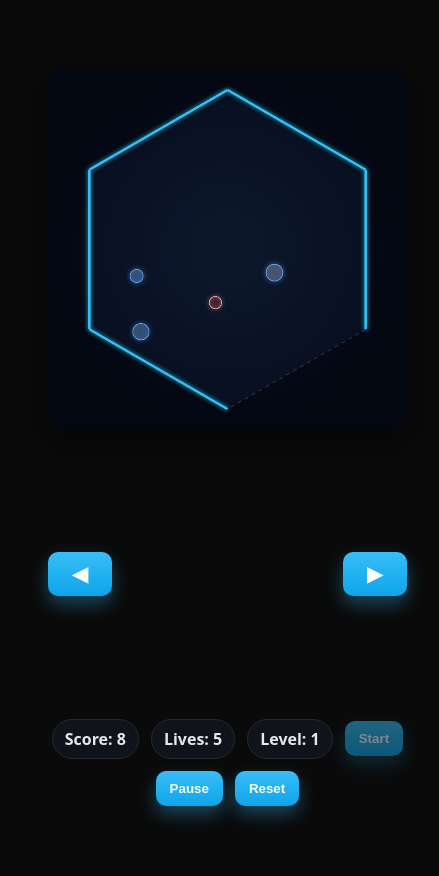
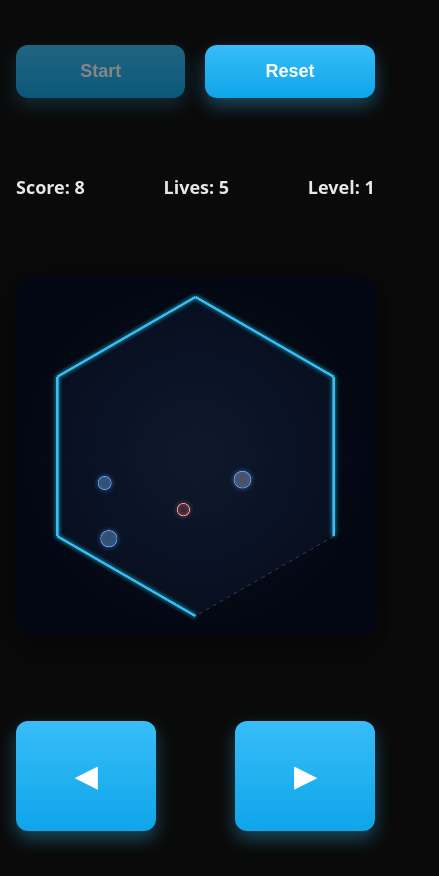
Before and after one commit to Tybelt/HexBounce, a plain HTML site: page index.html in a window 390 px wide. Both pictures are taken after a click on the button "Start". Shown: the whole page, 439 px wide, since content can reach past the window. Drawn offline with Linux system fonts and the light colour scheme.

Commit message:
index.html

```diff
--- a/index.html
+++ b/index.html
@@ -40,32 +40,40 @@ const CFG = {
   html, body { height: 100%; margin: 0; background:#0a0a0a; color:var(--ui); font-family: system-ui, -apple-system, Segoe UI, Roboto, Helvetica, Arial, sans-serif; }
   .wrap { min-height:100%; display:grid; place-items:center; gap:14px; padding:16px; }
   canvas { width:min(92vmin,860px); height:min(92vmin,860px); background: radial-gradient(1200px at 50% 55%, #0f172a 0%, #0b0b0f 55%, #060608 100%); border-radius:14px; box-shadow:0 10px 40px rgba(0,0,0,.6), inset 0 0 60px rgba(0,0,0,.4); }
-  .hud { display:flex; gap:12px; flex-wrap:wrap; align-items:center; justify-content:center; }
-  .pill { padding:8px 12px; border-radius:999px; background:#11131a; border:1px solid #1f2937; font-weight:600; }
-  .btn { cursor:pointer; border:none; background:linear-gradient(180deg,#38bdf8,#0ea5e9); color:#fff; font-weight:700; padding:10px 14px; border-radius:10px; box-shadow:0 8px 18px rgba(56,189,248,.35); }
-  .btn:disabled { opacity:.5; cursor:not-allowed; }
-  .controls { display:flex; justify-content:space-between; width:min(92vmin,860px); padding:0 32px; gap:12px; }
-  .arrow { min-width:64px; font-size:20px; user-select:none; -webkit-user-select:none; }
-  .arrow.active { transform:translateY(1px) scale(0.98); }
+  .frame{ width:min(92vmin,860px); }
+  .topbar{ display:grid; grid-template-columns:1fr 1fr; gap:20px; align-items:center; justify-items:stretch; }
+  .stats{ display:flex; justify-content:space-between; align-items:center; gap:12px; margin-top:6px; margin-bottom:6px; }
+  .pill{ padding:0; border-radius:12px; background:transparent; border:0; font-weight:600; font-size:clamp(18px,3.6vw,26px); }
+  .btn{ cursor:pointer; border:none; background:linear-gradient(180deg,#38bdf8,#0ea5e9); color:#fff; font-weight:700; padding:10px 14px; border-radius:12px; box-shadow:0 8px 18px rgba(56,189,248,.35); }
+  .btn.top{ padding:16px 0; font-size:clamp(18px,3.8vw,24px); }
+  .btn:disabled{ opacity:.5; cursor:not-allowed; }
+  .controls{ display:flex; justify-content:space-between; align-items:center; gap:12px; width:min(92vmin,860px); margin-top:14px; }
+  .arrow{ min-width:140px; min-height:110px; font-size:28px; user-select:none; -webkit-user-select:none; }
+  .arrow.active{ transform:translateY(1px) scale(0.98); }
 </style>
 </head>
 <body>
 <div class="wrap">
+  <div class="topbar frame">
+    <button class="btn top" id="startBtn">Start</button>
+    <button class="btn top" id="resetBtn">Reset</button>
+  </div>
+
+  <div class="stats frame">
+    <span class="pill" id="score">Score: 0</span>
+    <span class="pill" id="lives">Lives: 5</span>
+    <span class="pill" id="level">Level: 1</span>
+  </div>
+
   <canvas id="game" width="900" height="900"></canvas>
 
-  <div class="controls">
+  <div class="controls frame">
     <button class="btn arrow" id="leftBtn" aria-label="Rotate Left">◀</button>
     <button class="btn arrow" id="rightBtn" aria-label="Rotate Right">▶</button>
   </div>
 
-  <div class="hud">
-    <span class="pill" id="score">Score: 0</span>
-    <span class="pill" id="lives">Lives: 5</span>
-    <span class="pill" id="level">Level: 1</span>
-    <button class="btn" id="startBtn">Start</button>
-    <button class="btn" id="pauseBtn" disabled>Pause</button>
-    <button class="btn" id="resetBtn">Reset</button>
-  </div>
+  <!-- Keep Pause for gameplay but not in the topbar layout -->
+  <button class="btn" id="pauseBtn" style="display:none">Pause</button>
 </div>
 
 <script>
@@ -88,6 +96,28 @@ const pauseBtn = document.getElementById('pauseBtn');
 const resetBtn = document.getElementById('resetBtn');
 const leftBtn = document.getElementById('leftBtn');
 const rightBtn = document.getElementById('rightBtn');
+
+// ======= AUDIO =======
+let audioCtx = null;
+function ensureAudio(){
+  if (!audioCtx){ const AC = window.AudioContext || window.webkitAudioContext; if (AC) audioCtx = new AC(); }
+  if (audioCtx && audioCtx.state === 'suspended') audioCtx.resume();
+}
+function beep(freq=600, dur=0.08, type='sine', vol=0.06){
+  if (!audioCtx) return;
+  const now = audioCtx.currentTime;
+  const osc = audioCtx.createOscillator();
+  const gain = audioCtx.createGain();
+  osc.type = type; osc.frequency.setValueAtTime(freq, now);
+  gain.gain.setValueAtTime(0, now);
+  gain.gain.linearRampToValueAtTime(vol, now + 0.005);
+  gain.gain.exponentialRampToValueAtTime(0.0001, now + dur);
+  osc.connect(gain).connect(audioCtx.destination);
+  osc.start(now);
+  osc.stop(now + dur + 0.02);
+}
+function playBounce(){ beep(520, 0.06, 'square', 0.05); }
+function playDing(){ beep(880, 0.12, 'sine', 0.06); setTimeout(()=>beep(1320, 0.10, 'sine', 0.05), 60); }
 
 // ======= INPUT =======
 const keys = new Set();
@@ -112,6 +142,7 @@ bindArrow(rightBtn,'ArrowRight');
 
 startBtn.onclick=()=>{
   if (!state.running){
+    ensureAudio();
     state.running=true; startBtn.disabled=true; pauseBtn.disabled=false; state.lastFrame=performance.now();
     resetRound();
     loop(state.lastFrame);
@@ -191,7 +222,7 @@ function handleHexCollisions(){
         const overlap=b.r-dist+0.01; b.x+=nx*overlap; b.y+=ny*overlap;
         // reflect
         const vdotn=b.vx*nx + b.vy*ny; if(vdotn<0){
-          const eRest=b.bounce; b.vx -= (1+eRest)*vdotn*nx; b.vy -= (1+eRest)*vdotn*ny;
+          const eRest=b.bounce; b.vx -= (1+eRest)*vdotn*nx; b.vy -= (1+eRest)*vdotn*ny; if (b.type==='red') playBounce();
         }
       }
     }
@@ -209,6 +240,7 @@ function checkEscapes(){
     else remain.push(b);
   }
   if(redOut){
+    playDing();
     state.balls = remain.filter(b=>b.type!=='red');
     state.score = Math.round(state.score + CFG.levelClearBonus);
     state.level++;
```
